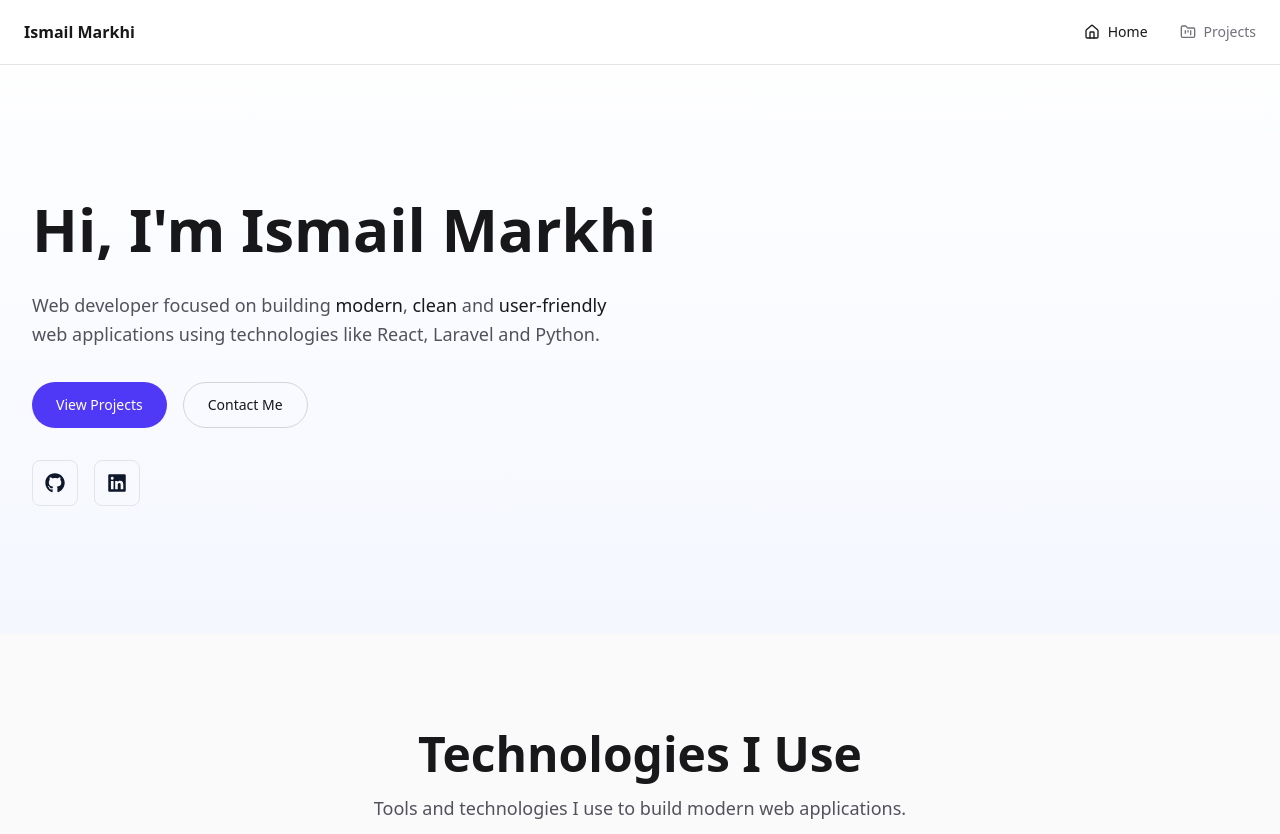
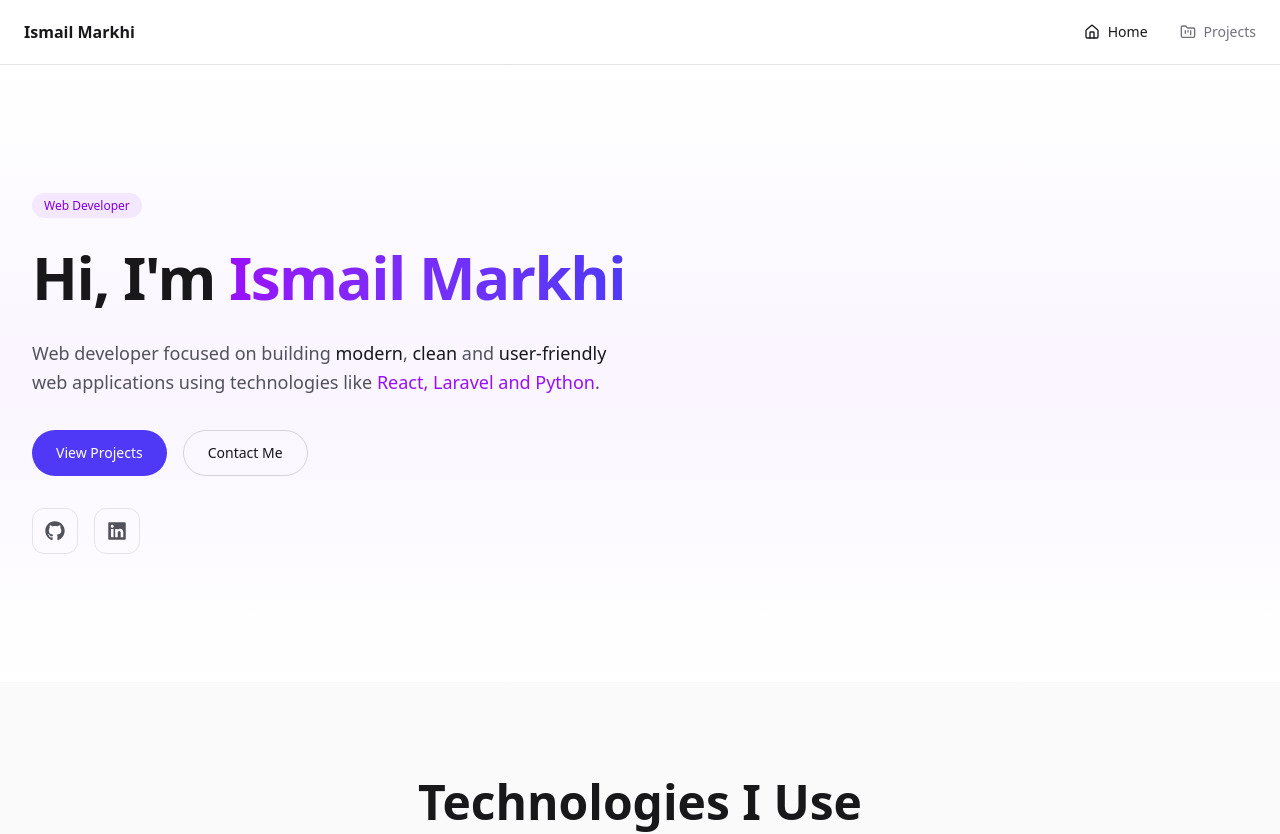
Before and after one commit to IsmailMarkhi/MyWorld, a React (Vite) app: page / in a window 1280 px wide. Shown: the top 834 px of the page. Built offline with nearby package versions, Linux system fonts and the light colour scheme.

Commit message:
Optimisation

```diff
--- a/src/components/sections/Hero.jsx
+++ b/src/components/sections/Hero.jsx
@@ -1,36 +1,57 @@
 import Container from "../ui/Container";
 import Button from "../ui/Button";
-import { FaGithub, FaLinkedin} from "react-icons/fa";
+import { FaGithub, FaLinkedin } from "react-icons/fa";
 
 export default function Hero() {
   return (
-    <section className="py-32">
+    <section className="py-32 bg-gradient-to-b from-white via-purple-50 to-white">
       <Container>
+
         <div className="max-w-3xl">
-          <h1 className="text-4xl md:text-6xl font-bold text-zinc-900 mb-6 leading-tight">
-            Hi, I'm Ismail Markhi
+
+          {/* Badge */}
+          <div className="mb-6">
+            <span className="text-xs font-medium px-3 py-1 rounded-full bg-purple-100 text-purple-700">
+              Web Developer
+            </span>
+          </div>
+
+          {/* Title */}
+          <h1 className="text-4xl md:text-6xl font-bold text-zinc-900 mb-6 leading-tight tracking-tight">
+            Hi, I'm{" "}
+            <span className="bg-gradient-to-r from-purple-600 to-indigo-600 bg-clip-text text-transparent">
+              Ismail Markhi
+            </span>
           </h1>
 
-          <p
-            className="text-zinc-600 text-base sm:text-lg leading-relaxed max-w-xl mb-8"
-          >
+          {/* Description */}
+          <p className="text-zinc-600 text-base sm:text-lg leading-relaxed max-w-xl mb-8">
             Web developer focused on building
             <span className="text-zinc-900 font-medium"> modern</span>,
             <span className="text-zinc-900 font-medium"> clean</span> and
             <span className="text-zinc-900 font-medium"> user-friendly </span>
-            web applications using technologies like React, Laravel and Python.
+            web applications using technologies like
+            <span className="text-purple-600 font-medium">
+              {" "}React, Laravel and Python
+            </span>.
           </p>
 
+          {/* CTA */}
           <div className="flex flex-wrap gap-4 mb-8">
-            <Button to="/projects">View Projects</Button>
+
+            <Button to="/projects">
+              View Projects
+            </Button>
 
             <Button to="/contact" variant="outline">
               Contact Me
             </Button>
+
           </div>
 
-          {/* Social links */}
+          {/* Social */}
           <div className="flex gap-4">
+
             <a
               href="https://github.com/IsmailMarkhi"
               target="_blank"
@@ -38,9 +59,13 @@ export default function Hero() {
               p-3
               border
               border-zinc-200
-              rounded-lg
-              hover:bg-zinc-100
+              rounded-xl
+              text-zinc-600
+              hover:text-purple-600
+              hover:border-purple-300
+              hover:bg-purple-50
               transition
+              hover:scale-105
               "
             >
               <FaGithub size={20} />
@@ -53,15 +78,22 @@ export default function Hero() {
               p-3
               border
               border-zinc-200
-              rounded-lg
-              hover:bg-zinc-100
+              rounded-xl
+              text-zinc-600
+              hover:text-purple-600
+              hover:border-purple-300
+              hover:bg-purple-50
               transition
+              hover:scale-105
               "
             >
               <FaLinkedin size={20} />
             </a>
+
           </div>
+
         </div>
+
       </Container>
     </section>
   );
```
